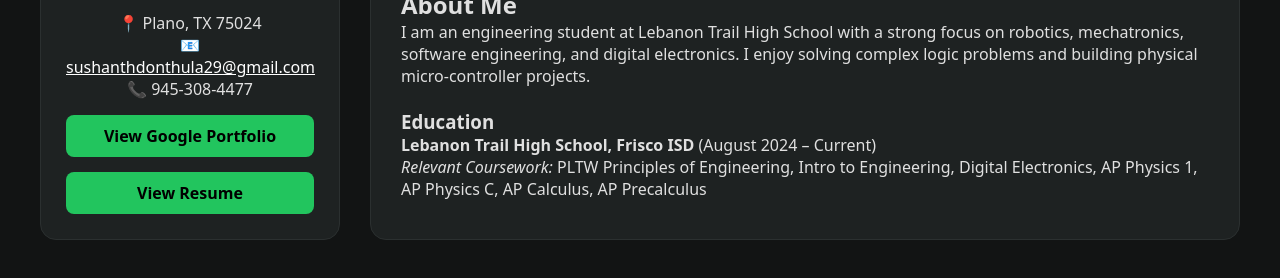
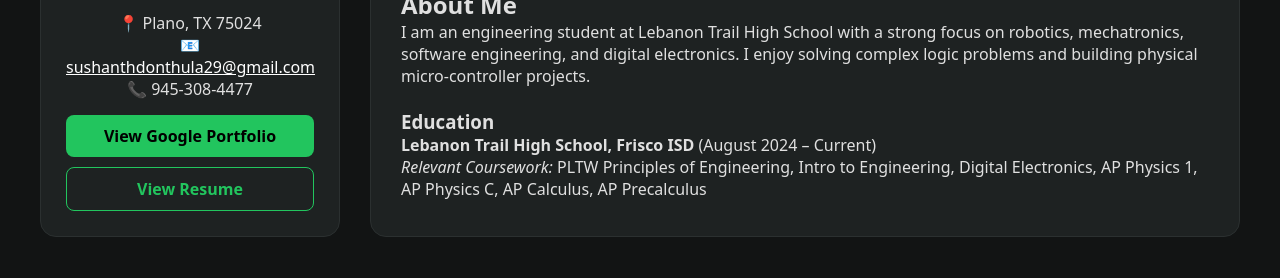
Before and after one commit to SdnCos/portfolio, a plain HTML site: page index.html in a window 1280 px wide. Shown: the part 138-416 px from the top of the page. Drawn offline with Linux system fonts and the light colour scheme.

Commit message:
Add secondary button styles for resume
Added styles for a secondary resume button with hover effects.

```diff
--- a/style.css
+++ b/style.css
@@ -20,3 +20,15 @@
 /* Section visibility */
 .tab-content { display: none; }
 .tab-content.active { display: block; }
+
+/* Styling for the secondary resume button */
+.btn-secondary {
+  background: transparent;
+  color: #22c55e;
+  border: 1px solid #22c55e;
+  margin-top: 10px;
+}
+.btn-secondary:hover {
+  background: #22c55e;
+  color: #000;
+}
```
